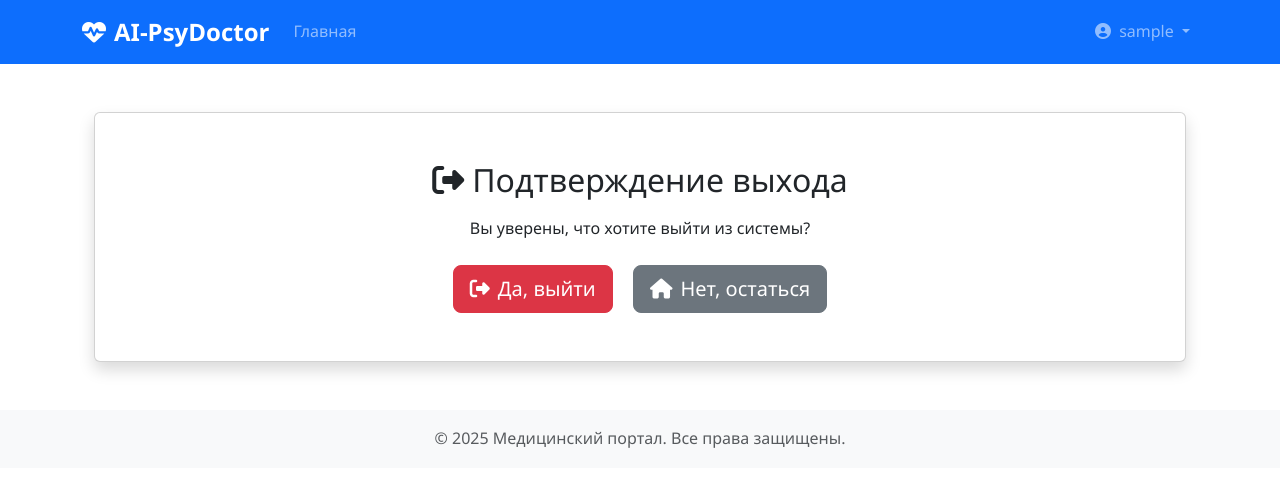
After one commit to evilknightkato/clinic_doc, a Django app: page /logout/confirm/ in a window 1280 px wide. The commit adds this page. Shown: the top 487 px of the page. Run offline with Django 5.2, Linux system fonts and the light colour scheme; the visitor is signed in with stand-in values (Sample User, id 1).

Commit message:
Нормальный вывод

```diff
--- a/clinic_main/clinic_main/settings.py
+++ b/clinic_main/clinic_main/settings.py
@@ -86,6 +86,11 @@ DATABASES = {
 }
 
 AUTH_USER_MODEL = 'members.CustomUser'
+
+LOGOUT_REDIRECT_URL = 'login'  # Куда перенаправлять после выхода
+SESSION_COOKIE_AGE = 1209600  # Время жизни сессии (2 недели)
+SESSION_SAVE_EVERY_REQUEST = True  # Обновлять сессию при каждом запросе
+
 # Password validation
 # https://docs.djangoproject.com/en/5.2/ref/settings/#auth-password-validators
 
--- a/clinic_main/members/urls.py
+++ b/clinic_main/members/urls.py
@@ -1,3 +1,5 @@
+from django.contrib.auth.views import LogoutView
+
 from django.urls import path
 from .views import register
 from . import views
@@ -8,5 +10,10 @@ urlpatterns = [
     path('register/',views.register,name='register'),
     path('registration/success/', views.registration_success, name='registration_success'),
     path('registration/profile/', views.profile, name='profile'),
-    path('logout/',views.CustomLogoutView.as_view(),name='logout'),
+    #path('registration/logout/',views.logout_page,name='logout'),
+    #path('registration/logout/', LogoutView.as_view(next_page='login'), name='logout'),
+
+    path('logout/confirm/', views.logout_confirm, name='logout_confirm'),
+    path('logout/', views.custom_logout, name='logout'),
+
 ]
--- a/clinic_main/members/views.py
+++ b/clinic_main/members/views.py
@@ -3,6 +3,7 @@ from django.contrib.auth import login, logout
 from django.contrib.auth.views import LoginView, LogoutView
 
 from django.contrib.auth.decorators import login_required   # Декоратор для подтверждения пользователя
+from django.views.decorators.http import require_POST
 
 from django.db import IntegrityError
 from .forms import CustomUserCreationForm,PatientSignUpForm,StaffSignUpForm
@@ -29,17 +30,9 @@ def register(request):
         if user_form.is_valid() and patient_form.is_valid():
             try:
                 # Сначала сохраняем пользователя
-                #user = user_form.save(commit=False)
-                #user.set_password(user_form.cleaned_data['password1'])
-                #user.username = user.email
-                #user.save()
                 user = user_form.save()
                 # Затем создаем Patient с ссылкой на CustomUser
                 Patient.objects.create(user=user,polis_num=patient_form.cleaned_data['polis_num'])
-                #patient = patient_form.save(commit=False)
-                #patient.user_ptr = user  # Связываем с CustomUser
-                #patient = Patient(first_name = user.first_name,last_name = user.last_name, middle_name = user.middle_name,phone_user = user.phone_user,email = user.email,polis_num=patient_form.cleaned_data['polis_num'])
-                #patient.save()
                 login(request, user)
                 print("Регистрация успешна, перенаправляю...")  # Отладочное сообщение
                 return redirect('registration_success')
@@ -76,3 +69,17 @@ def profile(request):
         except Staff.DoesNotExist:
             # Обычный пользователь без профиля
             return render(request, 'profile/base_user.html', {'user': request.user})
+
+@login_required
+def logout_confirm(request):
+    """Страница подтверждения выхода"""
+    return render(request, 'registration/logout_confirm.html')
+
+@require_POST
+@login_required
+def custom_logout(request):
+    """Обработчик выхода из системы"""
+    print("Logout called!")  # Должно появиться в консоли сервера
+    #messages.info(request, "Вы успешно вышли из системы")
+    logout(request)
+    return redirect('home')  # Или 'login', если предпочитаете
--- a/clinic_main/templates/include/auth_nav_items.html
+++ b/clinic_main/templates/include/auth_nav_items.html
@@ -20,7 +20,7 @@
     {% endif %}
     <li><hr class="dropdown-divider"></li>
     <li>
-      <form action="{% url 'logout' %}" method="post" class="d-inline">
+      <form action="{% url 'logout_confirm' %}" method="post" class="d-inline">
         {% csrf_token %}
         <button type="submit" class="dropdown-item">
           <i class="fas fa-sign-out-alt me-2"></i>Выйти
--- /dev/null
+++ b/clinic_main/templates/registration/logout_confirm.html
@@ -0,0 +1,22 @@
+{% extends 'base.html' %}
+
+{% block content %}
+<div class="container mt-5">
+    <div class="card shadow">
+        <div class="card-body text-center p-5">
+            <h2><i class="fas fa-sign-out-alt me-2"></i>Подтверждение выхода</h2>
+            <p class="mt-3 mb-4">Вы уверены, что хотите выйти из системы?</p>
+
+            <form method="post" action="{% url 'logout' %}">
+                {% csrf_token %}
+                <button type="submit" class="btn btn-danger btn-lg">
+                    <i class="fas fa-sign-out-alt me-2"></i>Да, выйти
+                </button>
+                <a href="{% url 'home' %}" class="btn btn-secondary btn-lg ms-3">
+                    <i class="fas fa-home me-2"></i>Нет, остаться
+                </a>
+            </form>
+        </div>
+    </div>
+</div>
+{% endblock %}
```
Also changed, not shown: clinic_main/templates/register.html (+5 -7 lines), clinic_main/templates/registration/logout.html (added, +22 -0 lines), clinic_main/templates/registration/profile.html (+3 -5 lines).
